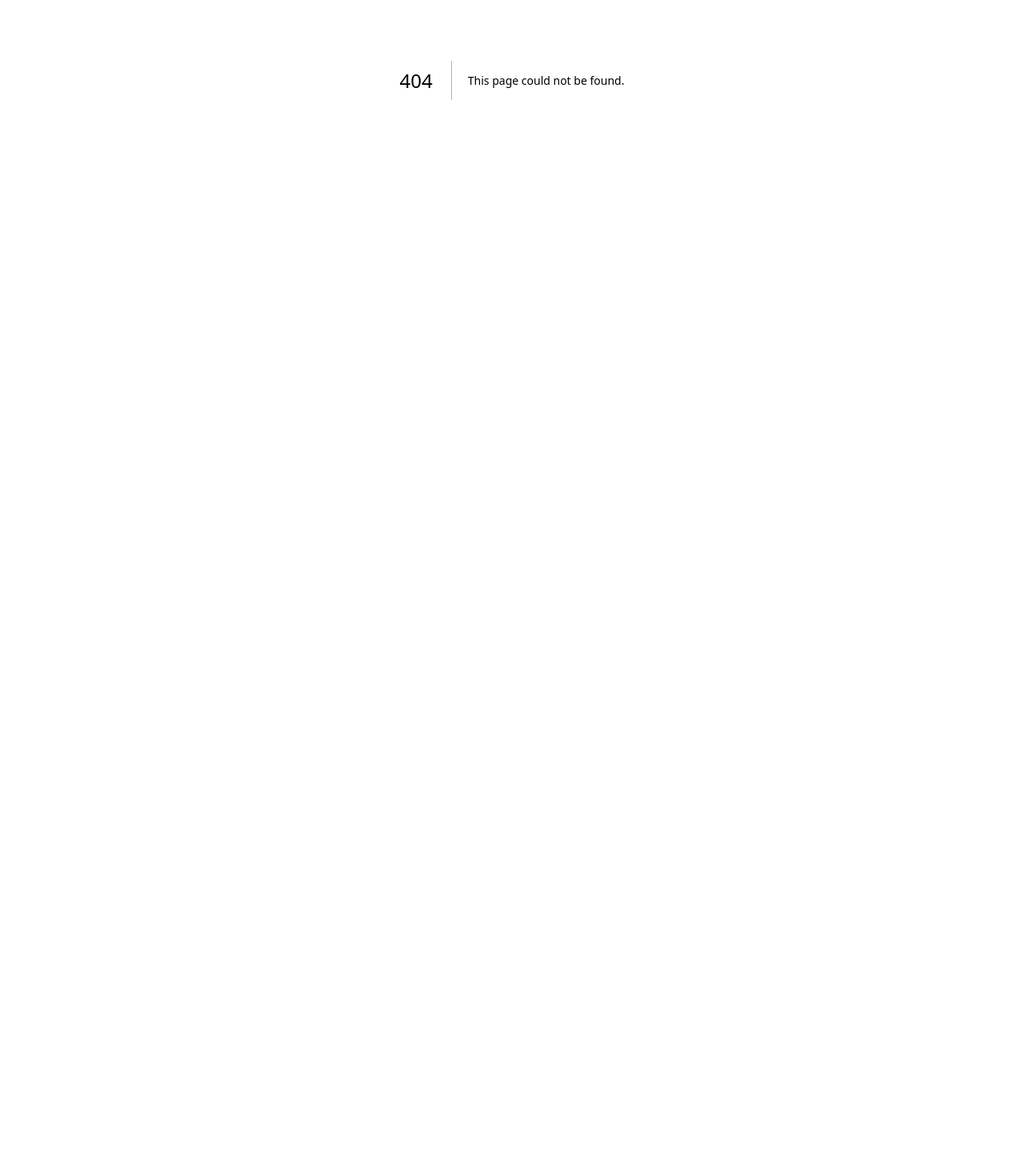
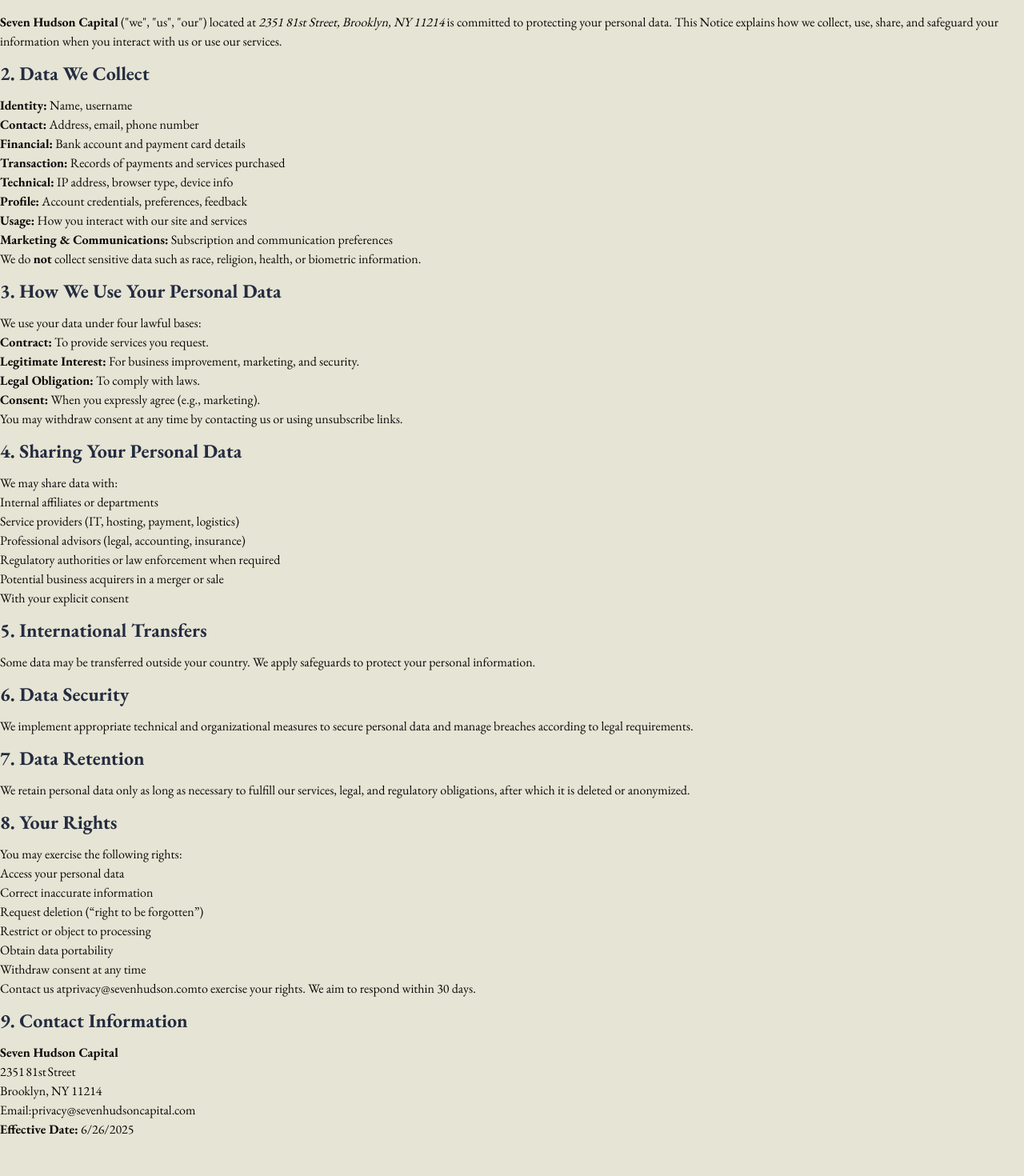
Before and after one commit to Nousquantech/sevenhudsoncapital, a Next.js app: page /policy in a window 1280 px wide. Before the commit this address had no page. Shown: the part 300-1770 px from the top of the page at 80% size. Before the commit the page ends 800 px from the top, so only its background shows below. Built offline with nearby package versions, Linux system fonts and the light colour scheme; no server answers; the database is empty.

Commit message:
add policy page

```diff
--- a/app/layout.tsx
+++ b/app/layout.tsx
@@ -1,6 +1,7 @@
 import type { Metadata } from "next";
 import { EB_Garamond } from "next/font/google";
 import { GoogleAnalytics } from "@next/third-parties/google";
+import { Footer, Menu } from "./sections";
 
 import "./globals.css";
 
@@ -23,7 +24,9 @@
   return (
     <html lang="en">
       <body className={`${EB_GaramondFont.className}  antialiased`}>
+        <Menu />
         {children}
+        <Footer />
       </body>
       <GoogleAnalytics gaId="G-PFJGKKVZCJ" />
     </html>
--- a/app/page.tsx
+++ b/app/page.tsx
@@ -1,23 +1,21 @@
-import Footer from "./sections/Footer";
-import Hero from "./sections/Hero";
-import Menu from "./sections/Menu";
-import SectionFive from "./sections/SectionFive";
-import SectionFour from "./sections/SectionFour";
-import SectionSix from "./sections/SectionSix";
-import SectionThree from "./sections/SectionThree";
-import SectionTwo from "./sections/SectionTwo";
+import {
+  Hero,
+  SectionFive,
+  SectionFour,
+  SectionSix,
+  SectionThree,
+  SectionTwo,
+} from "./sections";
 
 export default function Home() {
   return (
     <div>
-      <Menu />
       <Hero />
       <SectionTwo />
       <SectionThree />
       <SectionFour />
       <SectionFive />
       <SectionSix />
-      <Footer />
     </div>
   );
 }
--- /dev/null
+++ b/app/policy/page.tsx
@@ -0,0 +1,171 @@
+import React from "react";
+import { Container } from "@/components/index";
+
+const policePage = () => {
+  return (
+    <Container bgColor="bg-bg-bage">
+      <h1 className="text-3xl font-bold text-navi py-12">Privacy Notice</h1>
+
+      <section>
+        <h2 className="text-2xl font-bold text-navi py-3">1. Introduction</h2>
+        <p>
+          <strong>Seven Hudson Capital</strong> ("we", "us", "our") located at{" "}
+          <em>2351 81st Street, Brooklyn, NY 11214</em> is committed to
+          protecting your personal data. This Notice explains how we collect,
+          use, share, and safeguard your information when you interact with us
+          or use our services.
+        </p>
+      </section>
+
+      <section>
+        <h2 className="text-2xl font-bold text-navi py-3">
+          2. Data We Collect
+        </h2>
+        <ul>
+          <li>
+            <strong>Identity:</strong> Name, username
+          </li>
+          <li>
+            <strong>Contact:</strong> Address, email, phone number
+          </li>
+          <li>
+            <strong>Financial:</strong> Bank account and payment card details
+          </li>
+          <li>
+            <strong>Transaction:</strong> Records of payments and services
+            purchased
+          </li>
+          <li>
+            <strong>Technical:</strong> IP address, browser type, device info
+          </li>
+          <li>
+            <strong>Profile:</strong> Account credentials, preferences, feedback
+          </li>
+          <li>
+            <strong>Usage:</strong> How you interact with our site and services
+          </li>
+          <li>
+            <strong>Marketing & Communications:</strong> Subscription and
+            communication preferences
+          </li>
+        </ul>
+        <p>
+          We do <strong>not</strong> collect sensitive data such as race,
+          religion, health, or biometric information.
+        </p>
+      </section>
+
+      <section>
+        <h2 className="text-2xl font-bold text-navi py-3">
+          3. How We Use Your Personal Data
+        </h2>
+        <p>We use your data under four lawful bases:</p>
+        <ul>
+          <li>
+            <strong>Contract:</strong> To provide services you request.
+          </li>
+          <li>
+            <strong>Legitimate Interest:</strong> For business improvement,
+            marketing, and security.
+          </li>
+          <li>
+            <strong>Legal Obligation:</strong> To comply with laws.
+          </li>
+          <li>
+            <strong>Consent:</strong> When you expressly agree (e.g.,
+            marketing).
+          </li>
+        </ul>
+        <p>
+          You may withdraw consent at any time by contacting us or using
+          unsubscribe links.
+        </p>
+      </section>
+
+      <section>
+        <h2 className="text-2xl font-bold text-navi py-3">
+          4. Sharing Your Personal Data
+        </h2>
+        <p>We may share data with:</p>
+        <ul>
+          <li>Internal affiliates or departments</li>
+          <li>Service providers (IT, hosting, payment, logistics)</li>
+          <li>Professional advisors (legal, accounting, insurance)</li>
+          <li>Regulatory authorities or law enforcement when required</li>
+          <li>Potential business acquirers in a merger or sale</li>
+          <li>With your explicit consent</li>
+        </ul>
+      </section>
+
+      <section>
+        <h2 className="text-2xl font-bold text-navi py-3">
+          5. International Transfers
+        </h2>
+        <p>
+          Some data may be transferred outside your country. We apply safeguards
+          to protect your personal information.
+        </p>
+      </section>
+
+      <section>
+        <h2 className="text-2xl font-bold text-navi py-3">6. Data Security</h2>
+        <p>
+          We implement appropriate technical and organizational measures to
+          secure personal data and manage breaches according to legal
+          requirements.
+        </p>
+      </section>
+
+      <section>
+        <h2 className="text-2xl font-bold text-navi py-3">7. Data Retention</h2>
+        <p>
+          We retain personal data only as long as necessary to fulfill our
+          services, legal, and regulatory obligations, after which it is deleted
+          or anonymized.
+        </p>
+      </section>
+
+      <section>
+        <h2 className="text-2xl font-bold text-navi py-3">8. Your Rights</h2>
+        <p>You may exercise the following rights:</p>
+        <ul>
+          <li>Access your personal data</li>
+          <li>Correct inaccurate information</li>
+          <li>Request deletion (“right to be forgotten”)</li>
+          <li>Restrict or object to processing</li>
+          <li>Obtain data portability</li>
+          <li>Withdraw consent at any time</li>
+        </ul>
+        <p>
+          Contact us at
+          <a href="mailto:privacy@sevenhudson.com">privacy@sevenhudson.com</a>
+          to exercise your rights. We aim to respond within 30 days.
+        </p>
+      </section>
+
+      <section>
+        <h2 className="text-2xl font-bold text-navi py-3">
+          9. Contact Information
+        </h2>
+        <p>
+          <strong>Seven Hudson Capital</strong>
+          <br />
+          2351 81st Street
+          <br />
+          Brooklyn, NY 11214
+          <br />
+          Email:
+          <a href="mailto:privacy@sevenhudson.com">
+            privacy@sevenhudsoncapital.com
+          </a>
+        </p>
+      </section>
+
+      <p className="text-base pb-12">
+        <strong>Effective Date:</strong> 6/26/2025
+      </p>
+    </Container>
+  );
+};
+
+export default policePage;
--- /dev/null
+++ b/app/sections/index.js
@@ -0,0 +1,19 @@
+import Footer from "./Footer";
+import Hero from "./Hero";
+import Menu from "./Menu";
+import SectionFive from "./SectionFive";
+import SectionFour from "./SectionFour";
+import SectionSix from "./SectionSix";
+import SectionThree from "./SectionThree";
+import SectionTwo from "./SectionTwo";
+
+export {
+  Footer,
+  Hero,
+  Menu,
+  SectionFive,
+  SectionFour,
+  SectionSix,
+  SectionThree,
+  SectionTwo,
+};
--- a/components/Copyrights.tsx
+++ b/components/Copyrights.tsx
@@ -9,7 +9,7 @@
       <div className="text-base lg:text-xl">
         &copy; Copyright {currentYear}, 7HC. All Right Reserved
       </div>
-      <Link href="/" className="text-base lg:text-xl">
+      <Link href="/policy" className="text-base lg:text-xl">
         Privacy Policy
       </Link>
       <div className="flex flex-row gap-4 items-center">
```
